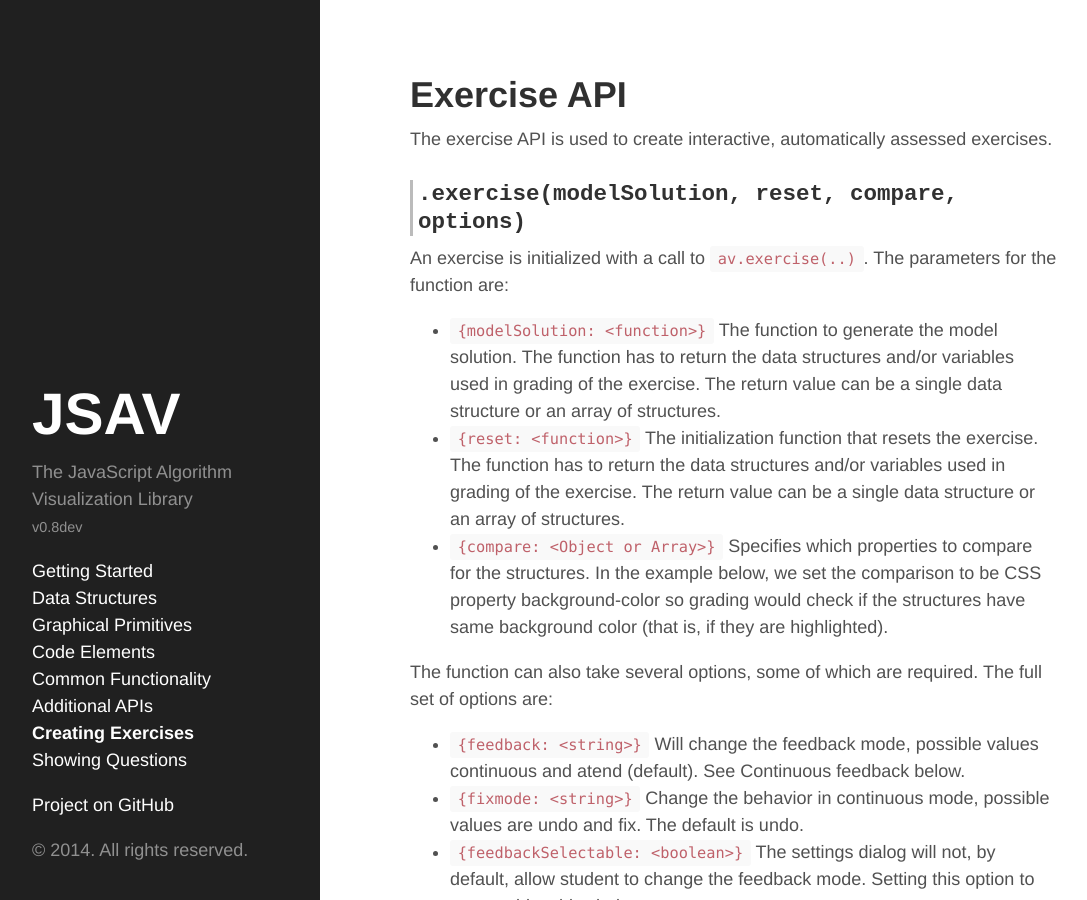
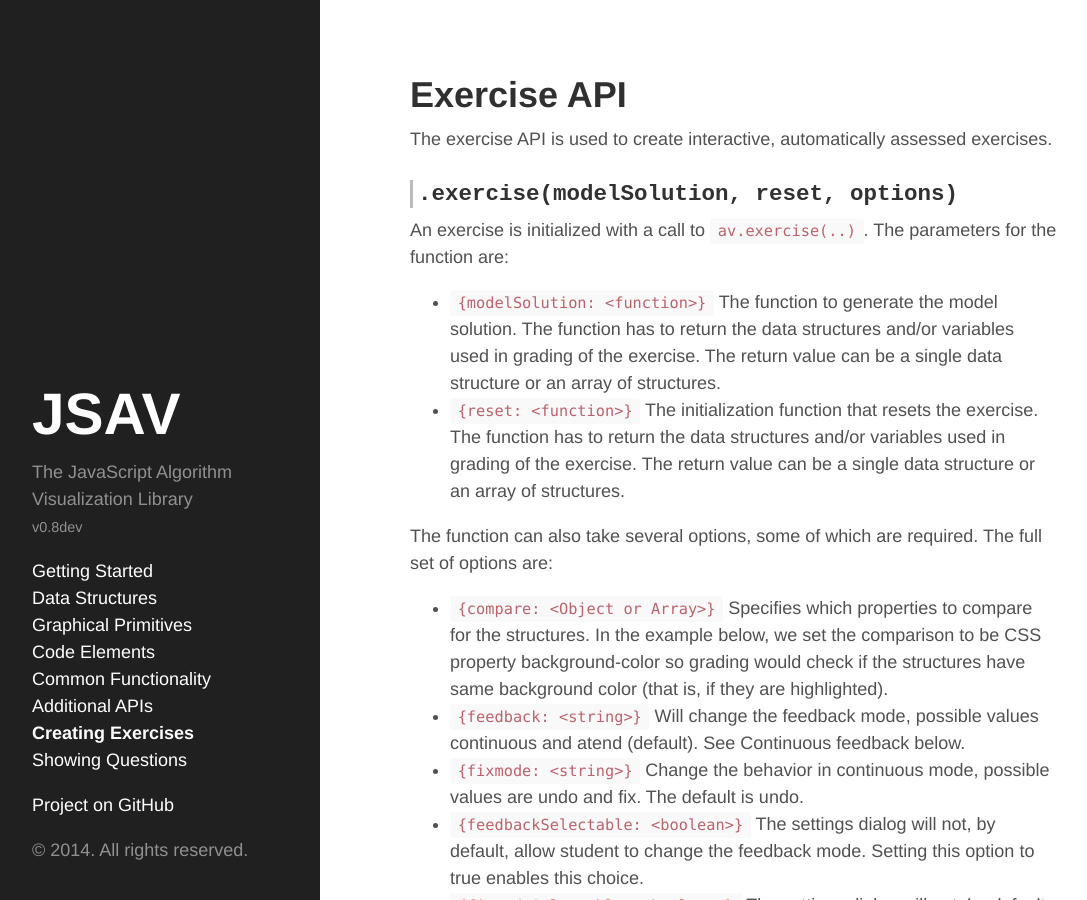
Before and after one commit to vkaravir/JSAV, a Jekyll site: the page built from exercises/exercise.md, in a window 1280 px wide and 900 px high. Shown: the whole window, without its empty margins (4-1091 px from the left). Built offline with Jekyll 4.4.1, drawn with Linux system fonts in a browser that asks for light colours; Markdown is read by kramdown in place of the engine named in the settings.

Commit message:
Changed documentation to match the new exercise() implementation

````diff
--- a/exercises/exercise.md
+++ b/exercises/exercise.md
@@ -5,16 +5,16 @@ title: Exercise API
 
 The exercise API is used to create interactive, automatically assessed exercises.
 
-<h3 class="apimethod">.exercise(modelSolution, reset, compare, options)</h3>
+<h3 class="apimethod">.exercise(modelSolution, reset, options)</h3>
 An exercise is
 initialized with a call to ```av.exercise(..)```. The parameters for the function are:
 
  * ```{modelSolution: <function>}``` The function to generate the model solution. The function has to return the data structures and/or variables used in grading of the exercise. The return value can be a single data structure or an array of structures.
  * ```{reset: <function>}``` The initialization function that resets the exercise. The function has to return the data structures and/or variables used in grading of the exercise. The return value can be a single data structure or an array of structures.
- * ```{compare: <Object or Array>}``` Specifies which properties to compare for the structures. In the example below, we set the comparison to be CSS property background-color so grading would check if the structures have same background color (that is, if they are highlighted).
 
 The function can also take several options, some of which are required. The full set of options are:
 
+ * ```{compare: <Object or Array>}``` Specifies which properties to compare for the structures. In the example below, we set the comparison to be CSS property background-color so grading would check if the structures have same background color (that is, if they are highlighted).
  * ```{feedback: <string>}``` Will change the feedback mode, possible values continuous and atend (default). See Continuous feedback below.
  * ```{fixmode: <string>}``` Change the behavior in continuous mode, possible values are undo and fix. The default is undo.
  * ```{feedbackSelectable: <boolean>}``` The settings dialog will not, by default, allow student to change the feedback mode. Setting this option to true enables this choice.
````
Also changed, not shown: exercises/tutorial-exercise.md (+6 -3 lines).
